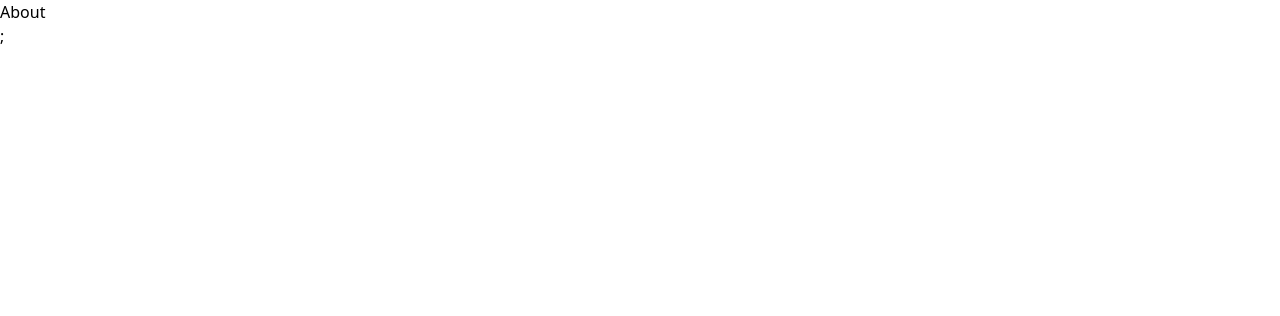
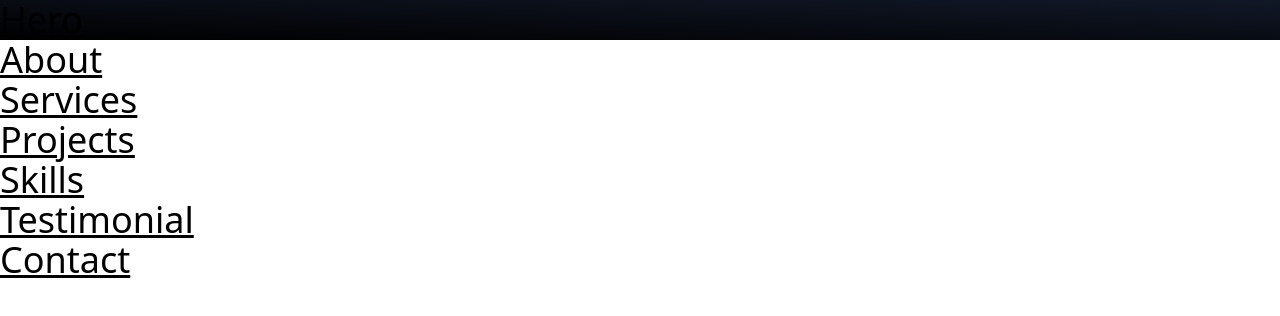
Before and after one commit to etizel/3tizel, a React (Vite) app: page / in a window 1280 px wide. Shown: the top 316 px of the page. Built offline with nearby package versions, Linux system fonts and the light colour scheme.

Commit message:
first commit

```diff
--- a/src/App.tsx
+++ b/src/App.tsx
@@ -1,10 +1,23 @@
 import './App.css';
 import { About } from './components/About';
+import { Contact } from './components/Contact';
+
+import { Hero } from './components/Hero';
+import { Projects } from './components/Projects';
+import { Services } from './components/Services';
+import { Skills } from './components/Skills';
+import { Testimonial } from './components/Testimonial';
 
 function App() {
   return (
     <main>
+      <Hero />
       <About />
+      <Services />
+      <Projects />
+      <Skills />
+      <Testimonial />
+      <Contact />
     </main>
   );
 }
--- a/src/components/About.tsx
+++ b/src/components/About.tsx
@@ -1,7 +1,7 @@
 export function About() {
   return (
     <>
-      <h1>About</h1>;
+      <h1 className="text-4xl underline">About</h1>
     </>
   );
 }
--- /dev/null
+++ b/src/components/Contact.tsx
@@ -0,0 +1,7 @@
+export function Contact() {
+  return (
+    <>
+      <h1 className="text-4xl underline">Contact</h1>
+    </>
+  );
+}
--- a/src/components/Footer.tsx
+++ b/src/components/Footer.tsx
@@ -0,0 +1,3 @@
+export function Footer() {
+  return <></>;
+}
--- a/src/components/Hero.tsx
+++ b/src/components/Hero.tsx
@@ -0,0 +1,7 @@
+export function Hero() {
+  return (
+    <section className="bg-gradient-to-tr from-black to-gray-900">
+      <h1 className="text-4xl underline">Hero</h1>
+    </section>
+  );
+}
--- /dev/null
+++ b/src/components/Projects.tsx
@@ -0,0 +1,7 @@
+export function Projects() {
+  return (
+    <>
+      <h1 className="text-4xl underline">Projects</h1>
+    </>
+  );
+}
--- a/src/components/Services.tsx
+++ b/src/components/Services.tsx
@@ -0,0 +1,7 @@
+export function Services() {
+  return (
+    <>
+      <h1 className="text-4xl underline">Services</h1>
+    </>
+  );
+}
--- a/src/components/Skills.tsx
+++ b/src/components/Skills.tsx
@@ -0,0 +1,7 @@
+export function Skills() {
+  return (
+    <>
+      <h1 className="text-4xl underline">Skills</h1>
+    </>
+  );
+}
--- a/src/components/Testimonial.tsx
+++ b/src/components/Testimonial.tsx
@@ -0,0 +1,7 @@
+export function Testimonial() {
+  return (
+    <>
+      <h1 className="text-4xl underline">Testimonial</h1>
+    </>
+  );
+}
```
Also changed, not shown: src/components/Content.tsx (deleted), src/components/Project.tsx (deleted).
